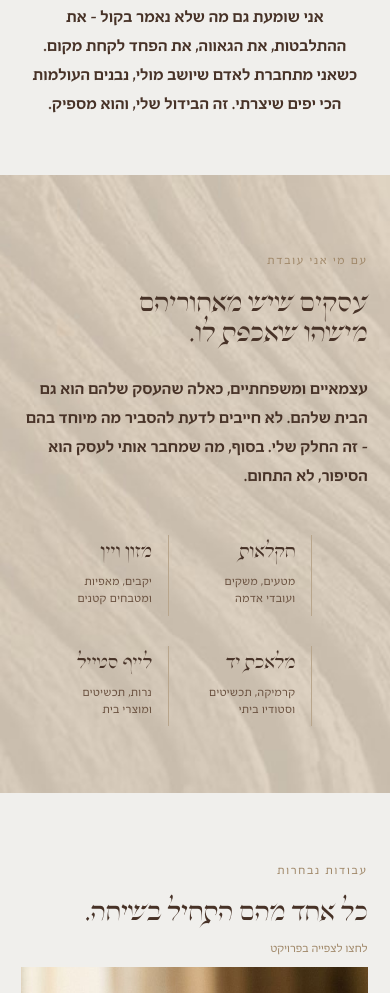
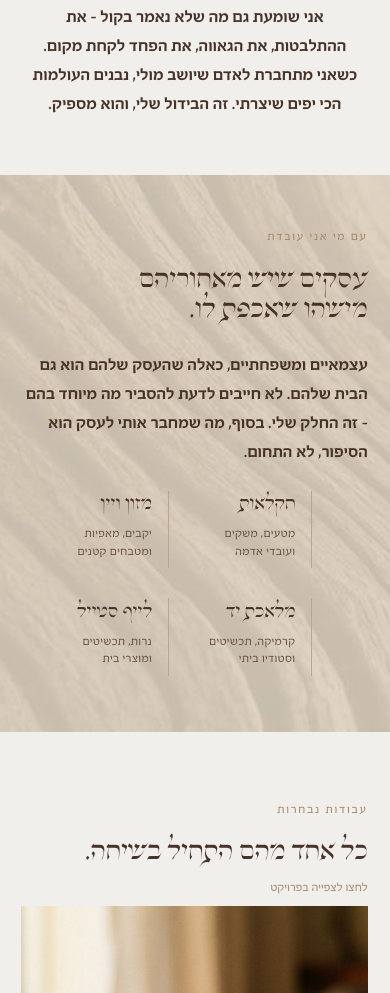
Before and after one commit to maayanzaken/maayan-zaken-site, a plain HTML site: page index.html in a window 390 px wide. Shown: the part 978-1971 px from the top of the page. Drawn offline with Linux system fonts and the light colour scheme.

Commit message:
Mobile: even spacing in who-I-work-with section
Co-Authored-By: Claude Opus 5.5 <noreply@anthropic.com>
Claude-Session: https://claude.ai/code/session_01MP8kiuWAE5bb4AJUm3vKax

```diff
--- a/index.html
+++ b/index.html
@@ -38,7 +38,9 @@ a:hover{color:#8a6f57}
 .mobile-nav{display:flex}
 .pj-row{grid-template-columns:auto minmax(0,1fr)!important;row-gap:14px!important}
 .pj-row>p,.pj-row>div{grid-column:1 / -1}
-.who-list{grid-template-columns:repeat(2,max-content)!important;justify-content:center;column-gap:40px!important;row-gap:30px!important;width:100%;margin:4px auto 0!important}
+.who-list{grid-template-columns:repeat(2,max-content)!important;justify-content:center;column-gap:40px!important;row-gap:30px!important;width:100%;margin:0 auto!important}
+.who-row{gap:24px!important;padding-top:56px!important;padding-bottom:56px!important}
+.who-list>li{padding-top:0!important}
 .who-list>li{border-inline-start:1px solid #b9a68c!important;padding-inline:16px 0!important}
 .cta-wrap{text-align:center;justify-content:center;line-height:1.5}
 }
```
